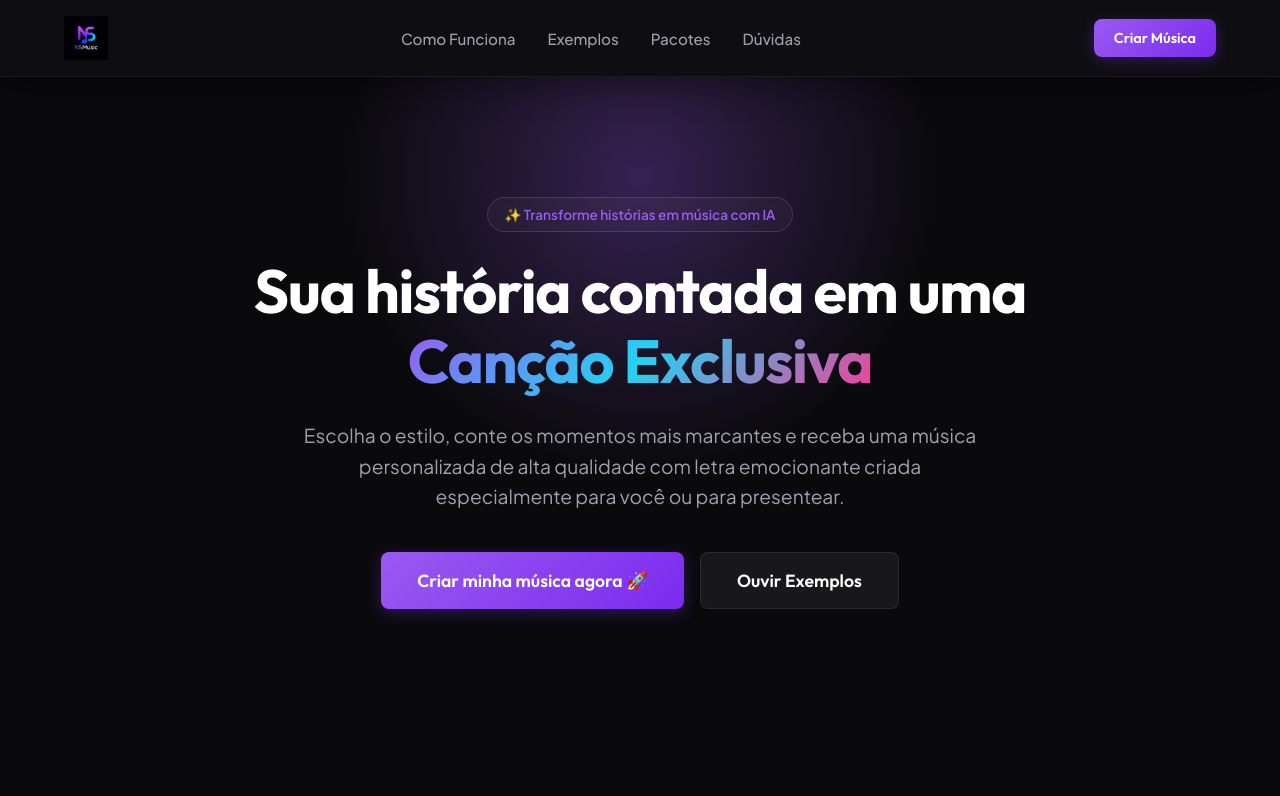
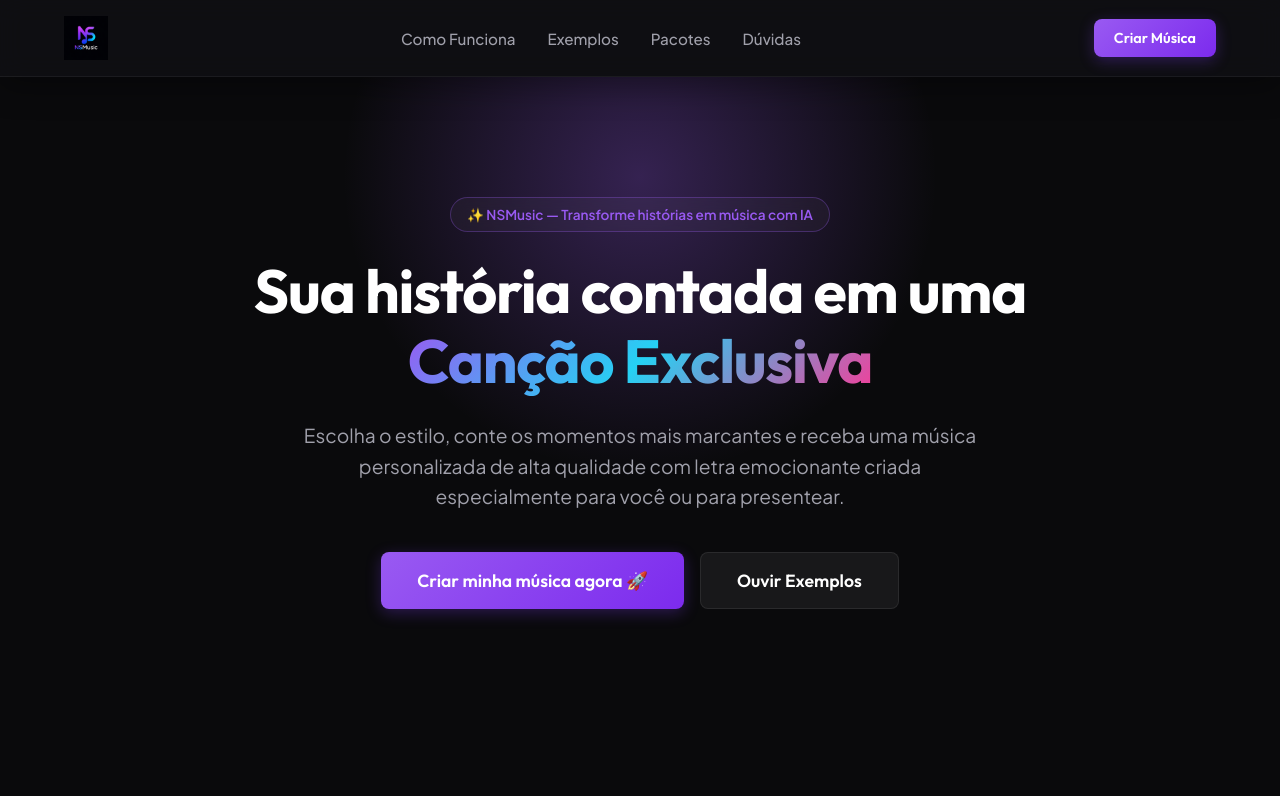
Before and after one commit to nsnexus/nsmusic-, a Next.js app: page / in a window 1280 px wide. Shown: the top 796 px of the page. Built offline with nearby package versions, Linux system fonts and the light colour scheme.

Commit message:
Update hero badge on homepage to include explicit NSMusic app name in text

```diff
--- a/src/app/page.jsx
+++ b/src/app/page.jsx
@@ -115,7 +115,7 @@ export default function Home() {
         <div style={styles.heroBgGlow} />
         <div className="container" style={styles.heroContainer}>
           <div style={styles.heroBadge} className="glass-card">
-            <span>✨ Transforme histórias em música com IA</span>
+            <span>✨ NSMusic — Transforme histórias em música com IA</span>
           </div>
           <h1 className="hero-title">
             Sua história contada em uma <br />
```
